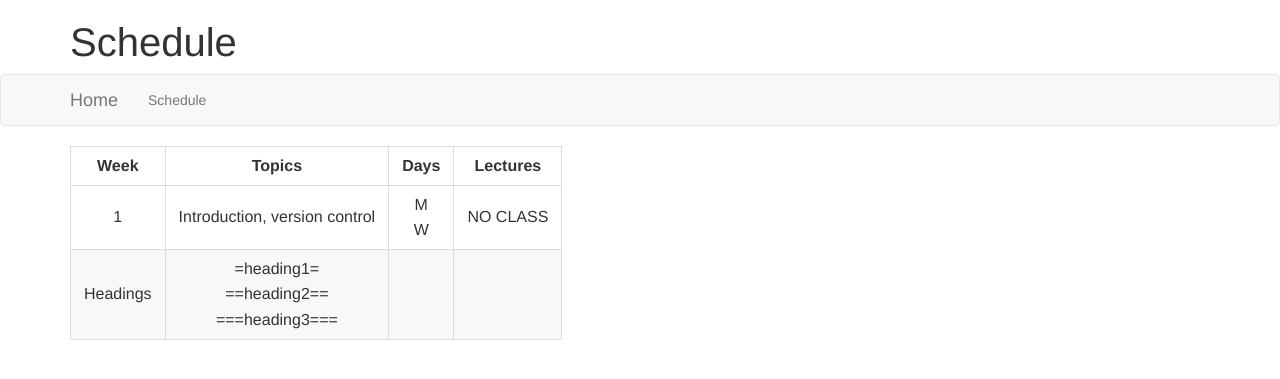
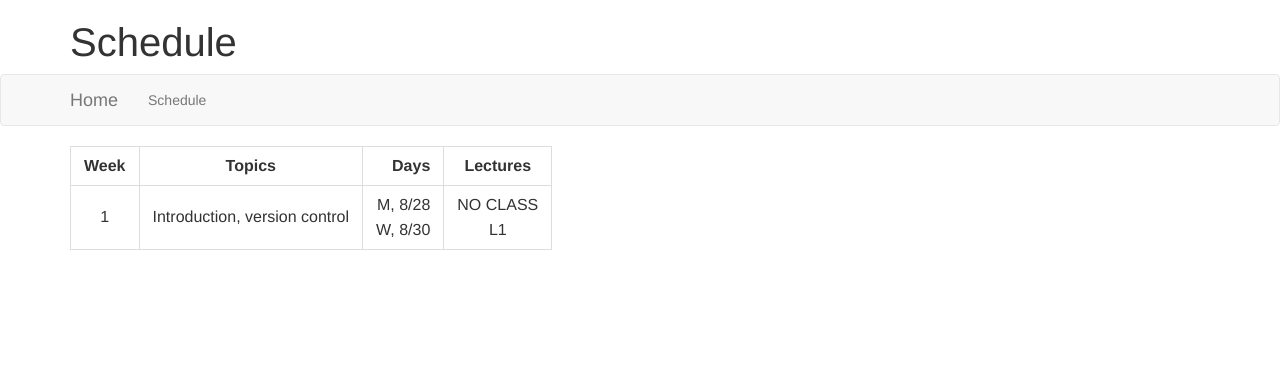
Before and after one commit to xuwd11/cs207_Weidong_Xu, a Jekyll site: the page built from schedule.md, in a window 1280 px wide. Shown: the top 379 px of the page. Built offline with Jekyll 4.4.1, drawn with Linux system fonts in a browser that asks for light colours; nearby versions of some CDN libraries.

Commit message:
Right-aligned Days column, put in lecture placeholder.

```diff
--- a/schedule.md
+++ b/schedule.md
@@ -4,6 +4,5 @@ layout: default
 ---
 
 | Week  | Topics                        | Days     | Lectures |
-| :---: | :---:                         | :---:    | :---:    |
-| 1     | Introduction, version control | M<br>W | NO CLASS |
-| Headings | =heading1=<br>==heading2==<br>===heading3=== |
+| :---: | :---:                         | ----:    | :---:    |
+| 1     | Introduction, version control | M, 8/28<br>W, 8/30 | NO CLASS <br> L1 |
```
